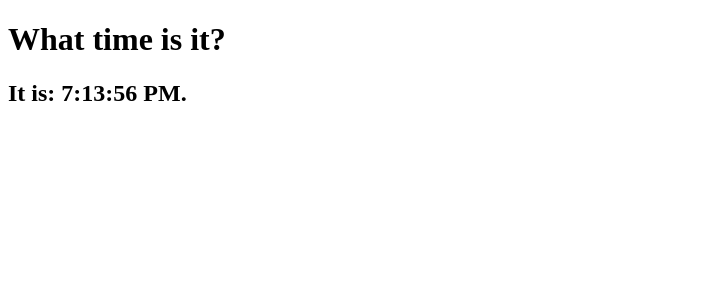
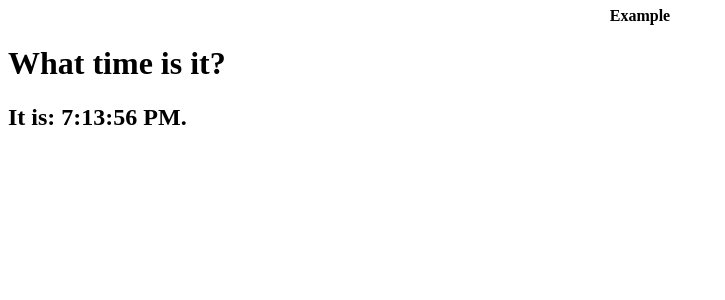
Before and after one commit to MrManeirissimo/React-Learning, a React (Create React App) app in the folder project/: page / in a window 1280 px wide. Shown: the top 300 px of the page, without its empty margins (0-725 px from the left). Built offline with nearby package versions, Linux system fonts and the light colour scheme.

Commit message:
Example of modularization

```diff
--- /dev/null
+++ b/project/src/components/header/index.js
@@ -0,0 +1,9 @@
+import React from 'react';
+import './styles.css'
+
+// Example of modularization
+const Header = () => (
+    <header id='main-header'>Example</header>
+);
+
+export default Header;
--- /dev/null
+++ b/project/src/components/header/styles.css
@@ -0,0 +1,10 @@
+header#main-header {
+    width: 100%;
+    height: 16px;
+    font-size: 18;
+    font-weight: bold;
+
+    justify-content: center;
+    align-items: center;
+    display: flex;
+}
--- a/project/src/index.js
+++ b/project/src/index.js
@@ -1,8 +1,8 @@
 import React from 'react';
 import ReactDOM from 'react-dom';
-// import './index.css';
-// import App from './App';
-// import * as serviceWorker from './serviceWorker';
+
+// Importation example
+import Header from '../src/components/header'
 
 // Turning function component into component class
 // Remember the class must be evaluated as an element
@@ -28,6 +28,7 @@ class Clock extends React.Component{
     render(){
         return(
             <div>
+                <Header/>
                 <h1>What time is it?</h1>
                 <h2>It is: {this.state.date.toLocaleTimeString()}.</h2>
             </div>
```
